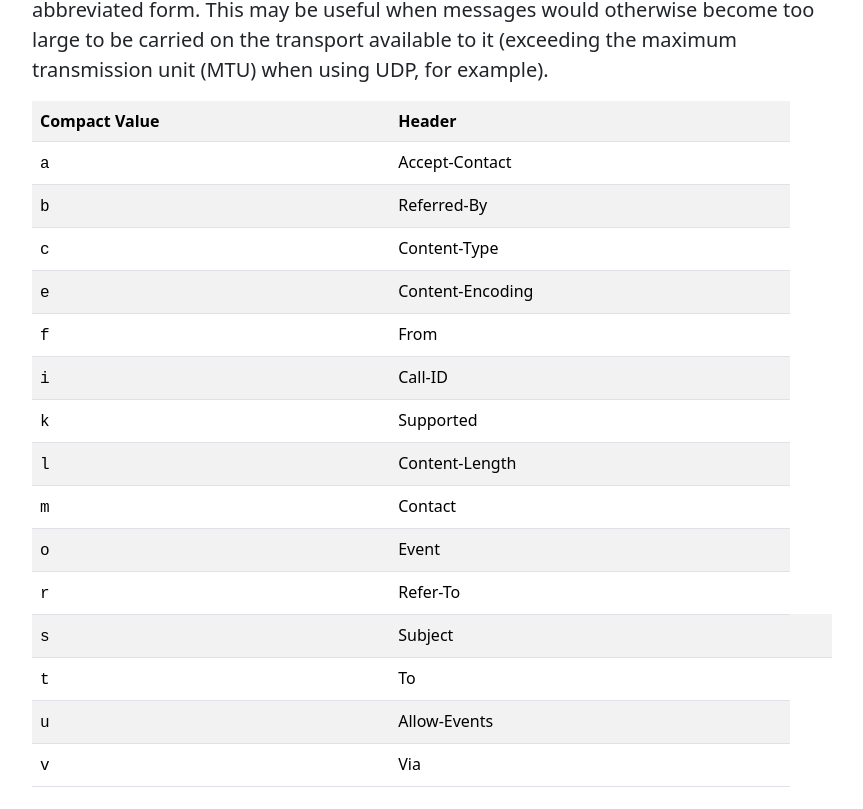
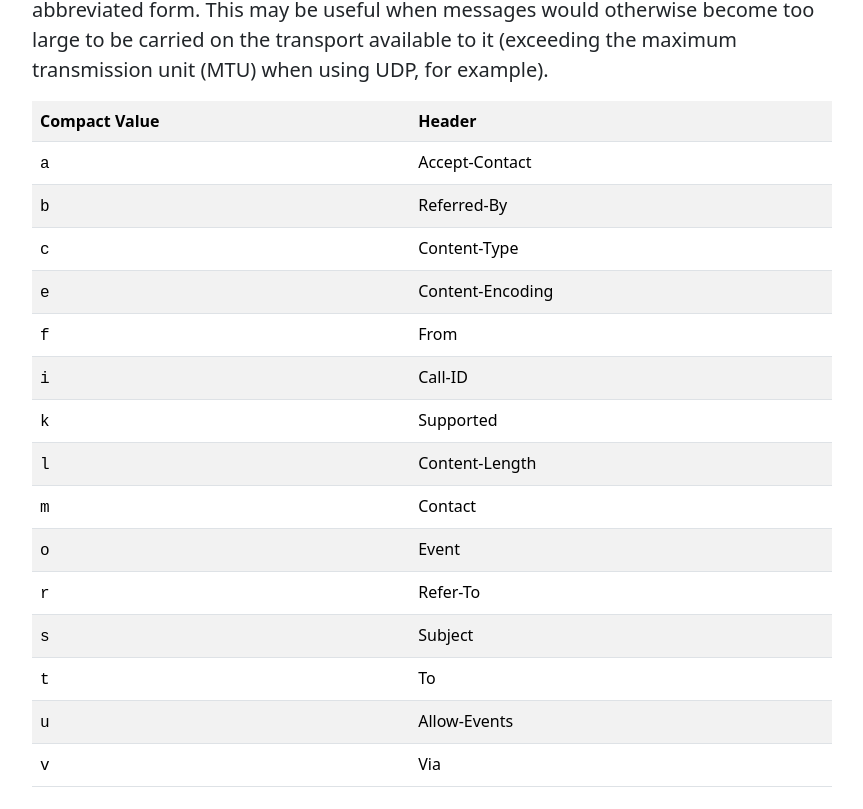
Before and after one commit to mfalkus/voiptoolbox-js, a React (Vite) app: page /reference in a window 1280 px wide. Shown: the part 3196-4005 px from the top of the page, without its empty margins (208-1071 px from the left). Built offline with nearby package versions, Linux system fonts and the light colour scheme.

Commit message:
Fix stray table cell in reference data

```diff
--- a/src/Pages/Reference/Reference.jsx
+++ b/src/Pages/Reference/Reference.jsx
@@ -270,7 +270,6 @@ function Reference() {
         </td></tr><tr>
         <td><tt>s</tt>
         </td><td>Subject
-        </td><td>
 
         </td></tr><tr>
         <td><tt>t</tt>
```
